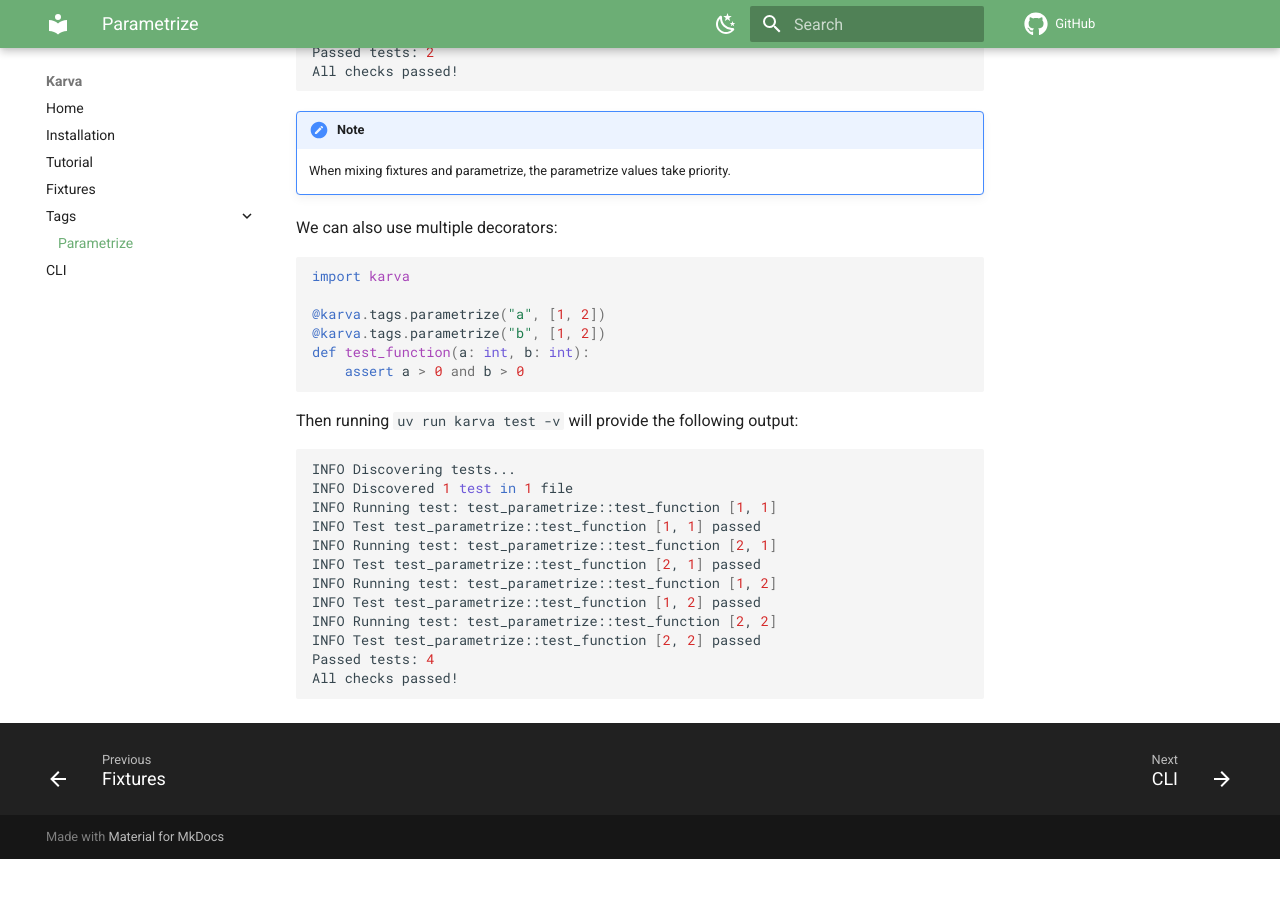
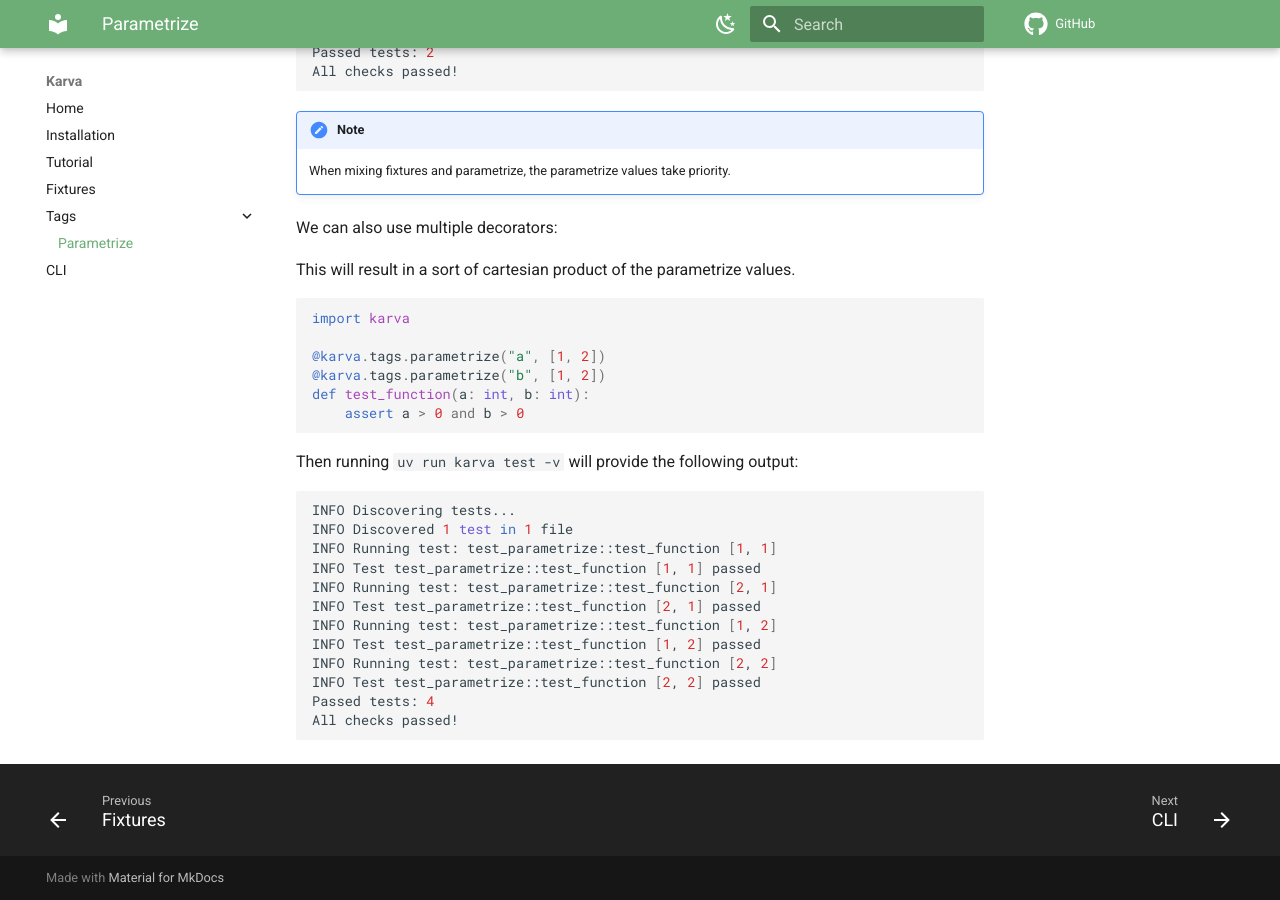
Before and after one commit to MatthewMckee4/karva, an MkDocs documentation site: the page built from docs/tags/parametrize.md, in a window 1280 px wide and 900 px high, scrolled down 1480 px. Built offline with MkDocs 1.6.1 and Material for MkDocs 9.7.7, drawn with Linux system fonts in a browser that asks for light colours; comment, search, counter and statistics services are not loaded; before the commit the page ends 2339 px from its top, so only the background shows below that.

Commit message:
Update docs

````diff
--- a/docs/tags/parametrize.md
+++ b/docs/tags/parametrize.md
@@ -82,6 +82,8 @@
 
 We can also use multiple decorators:
 
+This will result in a sort of cartesian product of the parametrize values.
+
 ```python
 import karva
 
````
